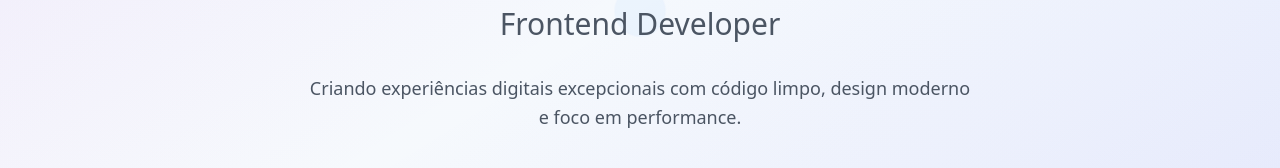
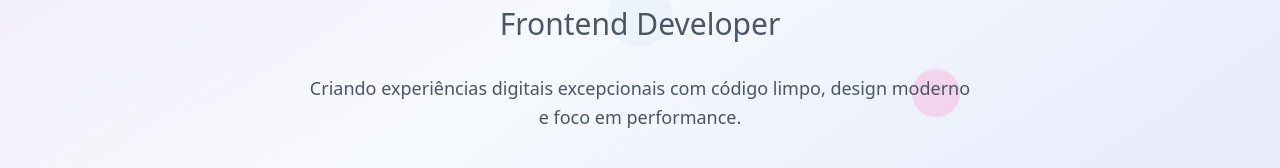
Before and after one commit to MateusRega321/portifolio-site, a React (Vite) app: page / in a window 1280 px wide. Shown: the part 405-573 px from the top of the page. Built offline with nearby package versions, Linux system fonts and the light colour scheme.

Commit message:
Update App.tsx

```diff
--- a/src/App.tsx
+++ b/src/App.tsx
@@ -88,8 +88,8 @@ function App() {
 
         {/* Floating Elements */}
         <div className="absolute top-1/4 left-1/4 w-16 h-16 bg-purple-300 rounded-full animate-pulse opacity-30"></div>
-        <div className="absolute bottom-1/3 right-1/4 w-12 h-12 bg-gren-300 rounded-full animate-bounce opacity-40"></div>
-        <div className="absolute top-1/2 right-1/6 w-8 h-8 bg-blue-300 rounded-full animate-ping opacity-25"></div>
+        <div className="absolute bottom-1/3 right-1/4 w-12 h-12 bg-pink-300 rounded-full animate-bounce opacity-40"></div>
+        <div className="absolute top-1/2 right-1/6 w-10 h-10 bg-blue-300 rounded-full animate-ping opacity-25"></div>
       </section>
 
       {/* Skills Section */}
```
